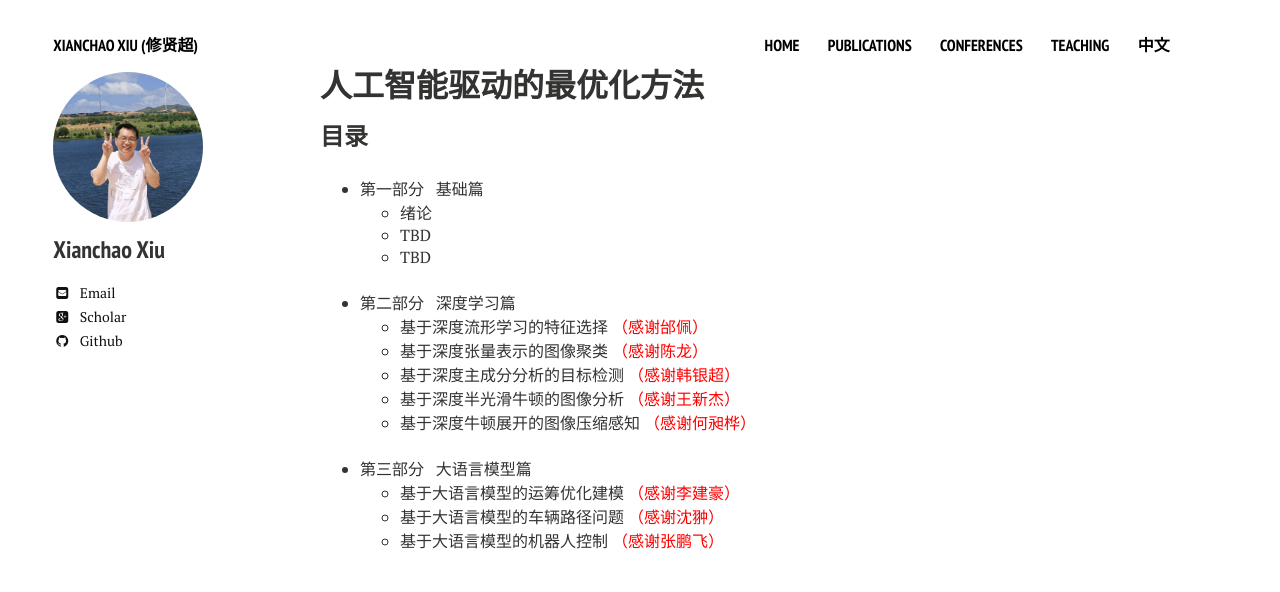
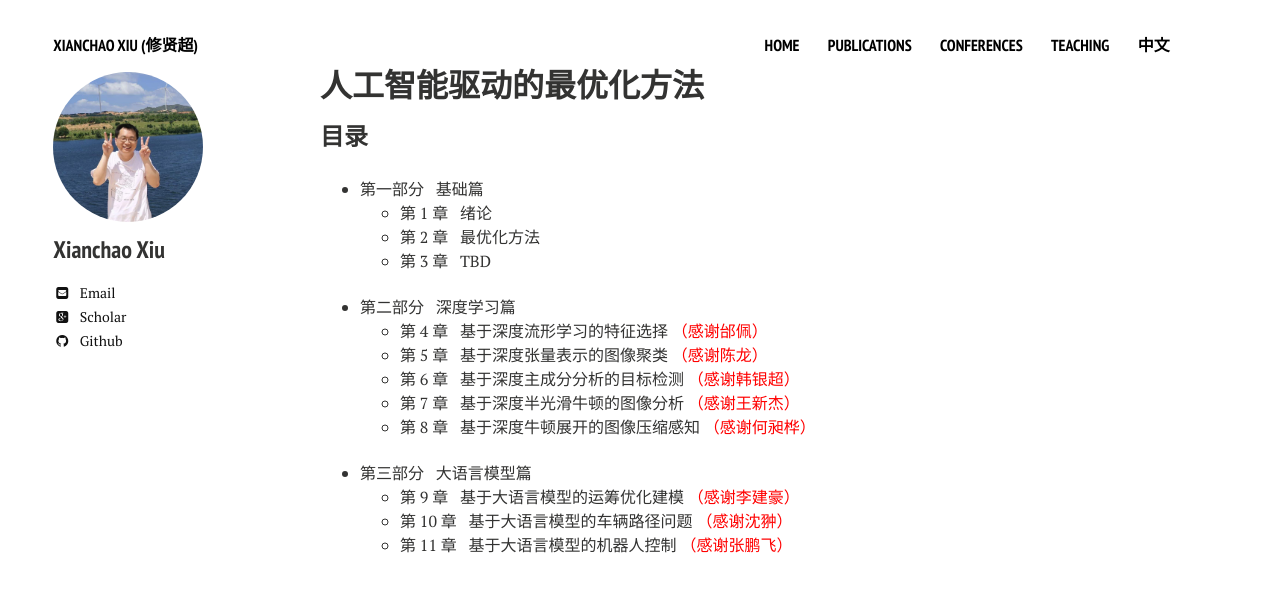
Before and after one commit to xianchaoxiu/xianchaoxiu.github.io, a Jekyll site: the page built from chinese/book/AIOPT/index.md, in a window 1280 px wide. Shown: the top 592 px of the page. Built offline with Jekyll 4.4.1, drawn with Linux system fonts in a browser that asks for light colours; nearby versions of some CDN libraries.

Commit message:
Update index.md

```diff
--- a/chinese/book/AIOPT/index.md
+++ b/chinese/book/AIOPT/index.md
@@ -8,18 +8,18 @@ share: false
 
 ### 目录
 * 第一部分 &nbsp; 基础篇 <br>
-  - 绪论 <br>
-  - TBD <br>
-  - TBD <br><br>
+  - 第 1 章 &nbsp;  绪论 <br>
+  - 第 2 章 &nbsp;  最优化方法 <br>
+  - 第 3 章 &nbsp;  TBD <br><br>
 
 * 第二部分 &nbsp; 深度学习篇 <br>
-  - 基于深度流形学习的特征选择 <span style="color:#ff0000">（感谢邰佩）</span> <br>
-  - 基于深度张量表示的图像聚类 <span style="color:#ff0000">（感谢陈龙）</span><br>
-  - 基于深度主成分分析的目标检测 <span style="color:#ff0000">（感谢韩银超）</span><br>
-  - 基于深度半光滑牛顿的图像分析 <span style="color:#ff0000">（感谢王新杰）</span><br>
-  - 基于深度牛顿展开的图像压缩感知 <span style="color:#ff0000">（感谢何昶桦）</span><br><br>
+  - 第 4 章 &nbsp;  基于深度流形学习的特征选择 <span style="color:#ff0000">（感谢邰佩）</span> <br>
+  - 第 5 章 &nbsp;  基于深度张量表示的图像聚类 <span style="color:#ff0000">（感谢陈龙）</span><br>
+  - 第 6 章 &nbsp;  基于深度主成分分析的目标检测 <span style="color:#ff0000">（感谢韩银超）</span><br>
+  - 第 7 章 &nbsp;  基于深度半光滑牛顿的图像分析 <span style="color:#ff0000">（感谢王新杰）</span><br>
+  - 第 8 章 &nbsp;  基于深度牛顿展开的图像压缩感知 <span style="color:#ff0000">（感谢何昶桦）</span><br><br>
 
 * 第三部分 &nbsp; 大语言模型篇 <br>
-  - 基于大语言模型的运筹优化建模 <span style="color:#ff0000">（感谢李建豪）</span> <br>
-  - 基于大语言模型的车辆路径问题 <span style="color:#ff0000">（感谢沈翀）</span> <br>
-  - 基于大语言模型的机器人控制 <span style="color:#ff0000">（感谢张鹏飞）</span> <br> <br>
+  - 第 9 章 &nbsp;  基于大语言模型的运筹优化建模 <span style="color:#ff0000">（感谢李建豪）</span> <br>
+  - 第 10 章 &nbsp;  基于大语言模型的车辆路径问题 <span style="color:#ff0000">（感谢沈翀）</span> <br>
+  - 第 11 章 &nbsp;  基于大语言模型的机器人控制 <span style="color:#ff0000">（感谢张鹏飞）</span> <br> <br>
```
